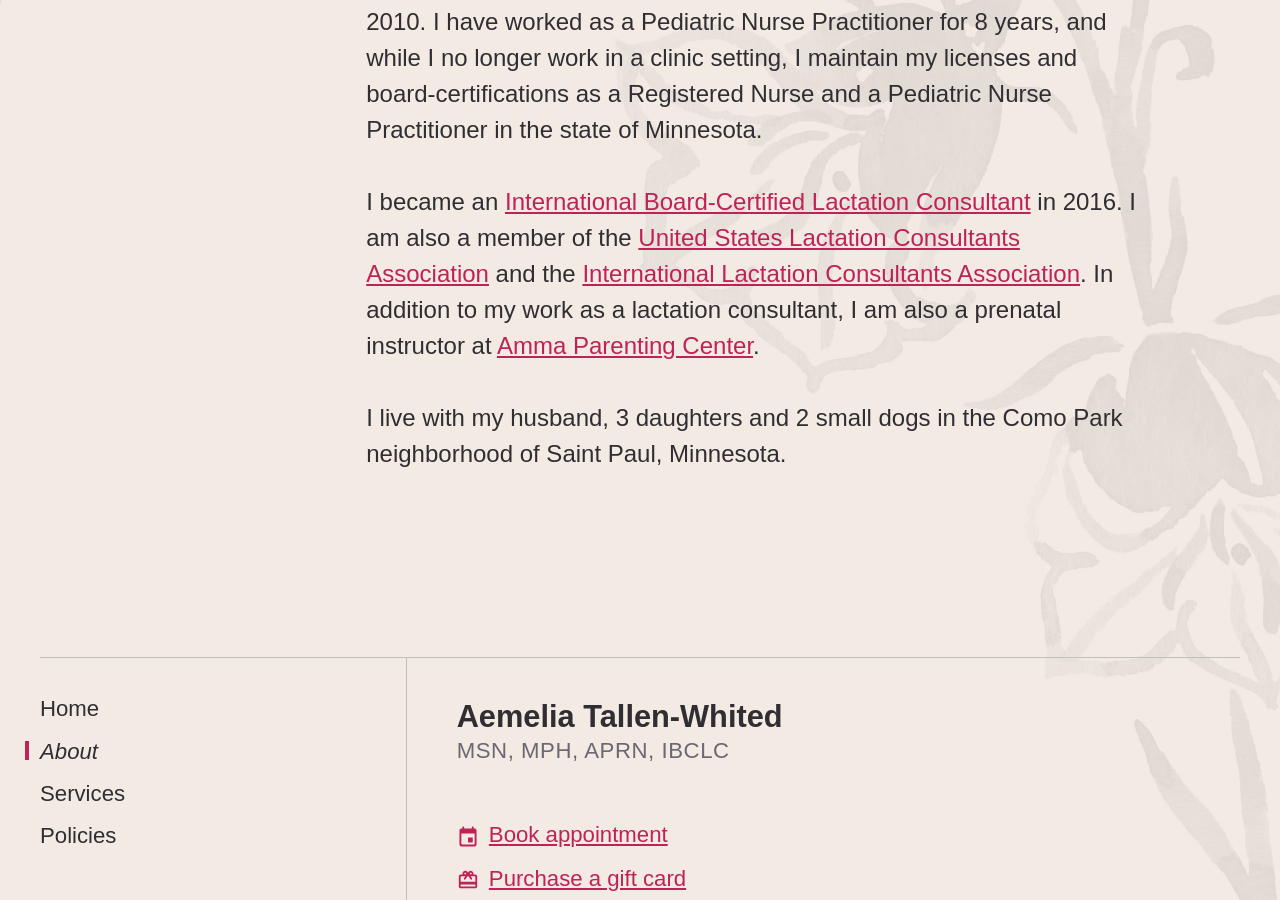
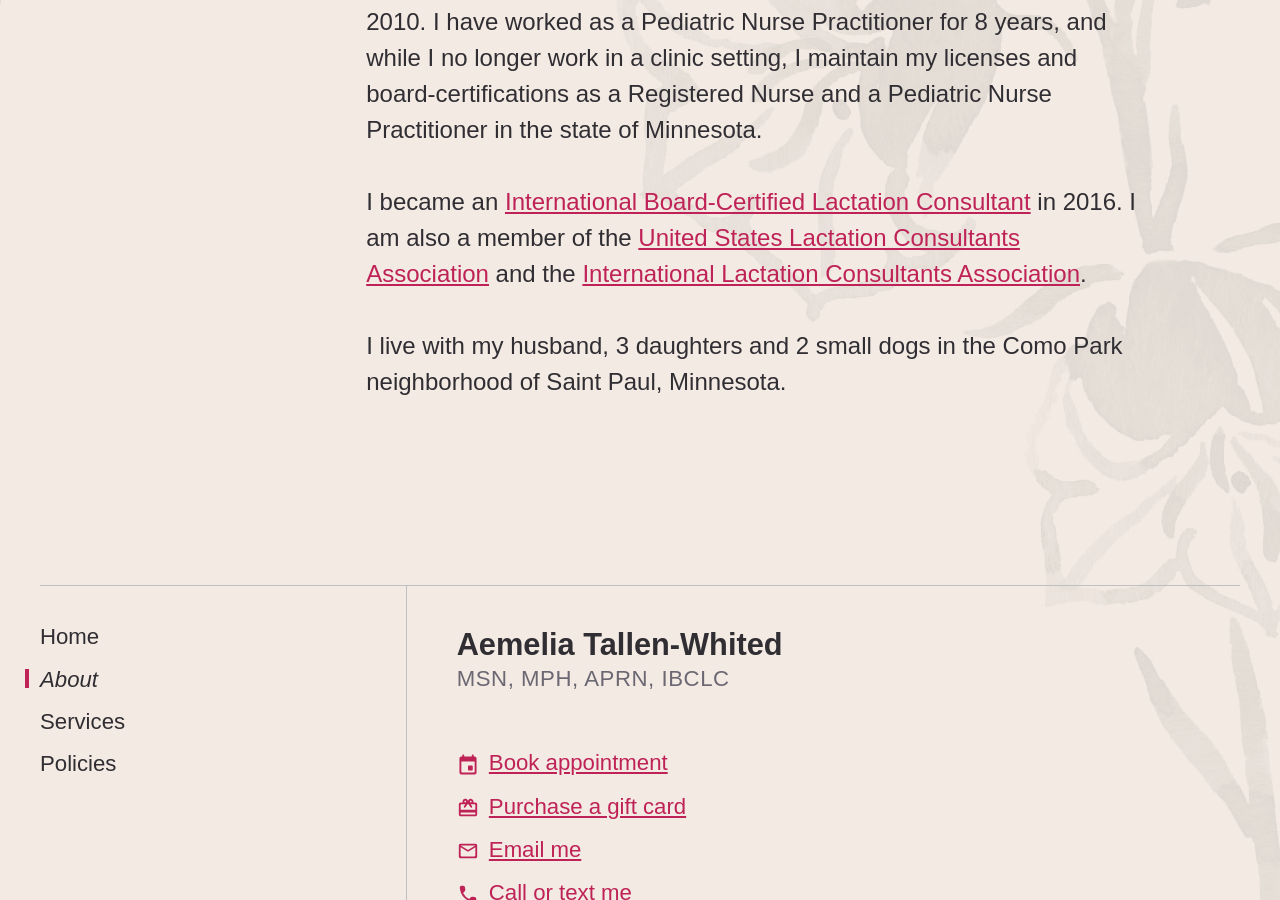
Before and after one commit to bellflowerlactation/bellflower, a Jekyll site: the page built from about.html, in a window 1280 px wide and 900 px high, scrolled down 1542 px. Built offline with Jekyll 4.4.1, drawn with Linux system fonts in a browser that asks for light colours; some web fonts are replaced.

Commit message:
Update About page to remove reference to AMMA.

```diff
--- a/about.html
+++ b/about.html
@@ -44,9 +44,7 @@ description:
         Lactation Consultant</a> in 2016. I am also a member of the
         <a href="https://uslca.org/inside-uslca/">United States Lactation Consultants
         Association</a> and the <a href="https://ilca.org/about/">International
-        Lactation Consultants Association</a>. In addition to my work as a lactation
-        consultant, I am also a prenatal instructor at
-        <a href="https://ammaparenting.com/">Amma Parenting Center</a>.
+        Lactation Consultants Association</a>.
     </p>
     <p>
         I live with my husband, 3 daughters and 2 small dogs in the Como Park
```
